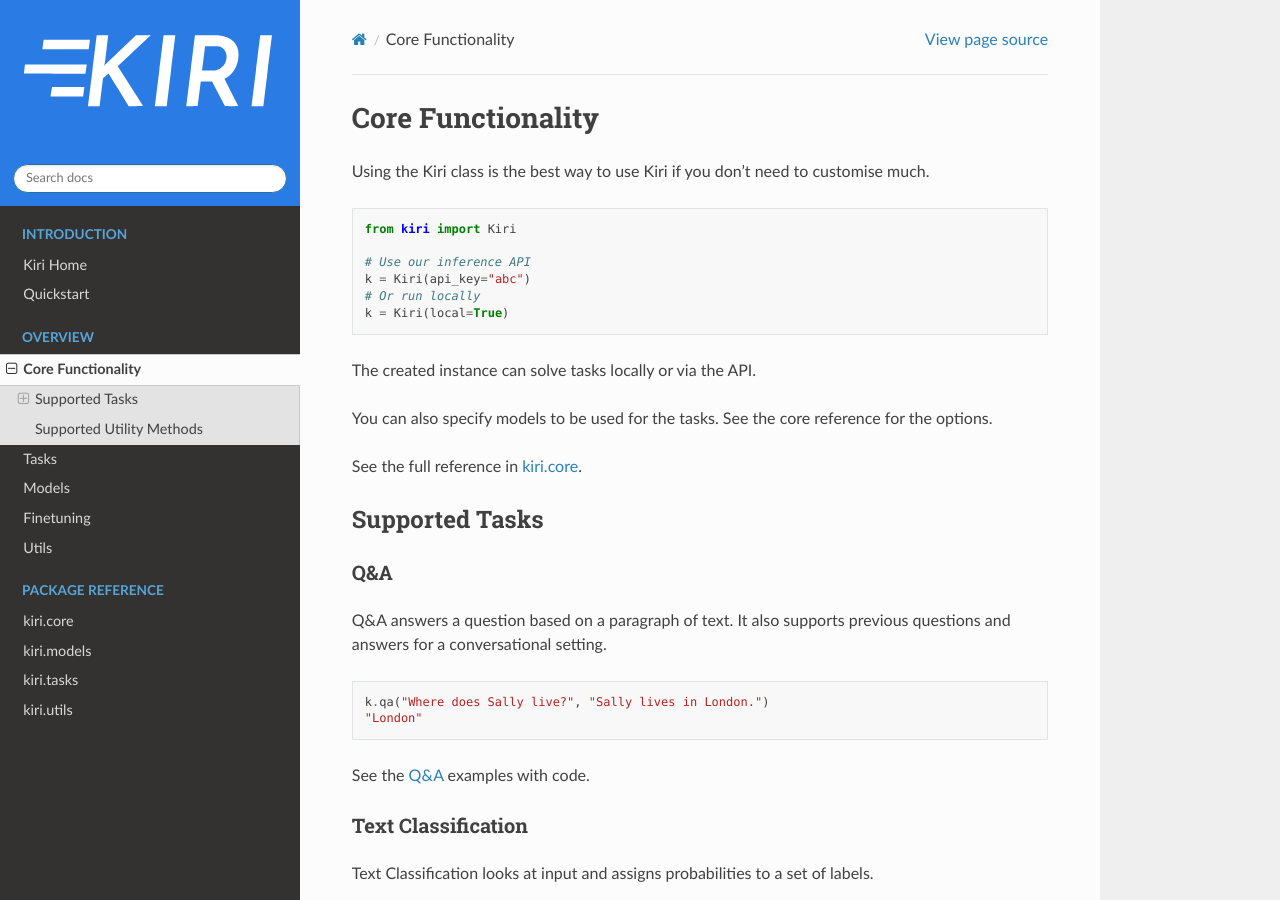
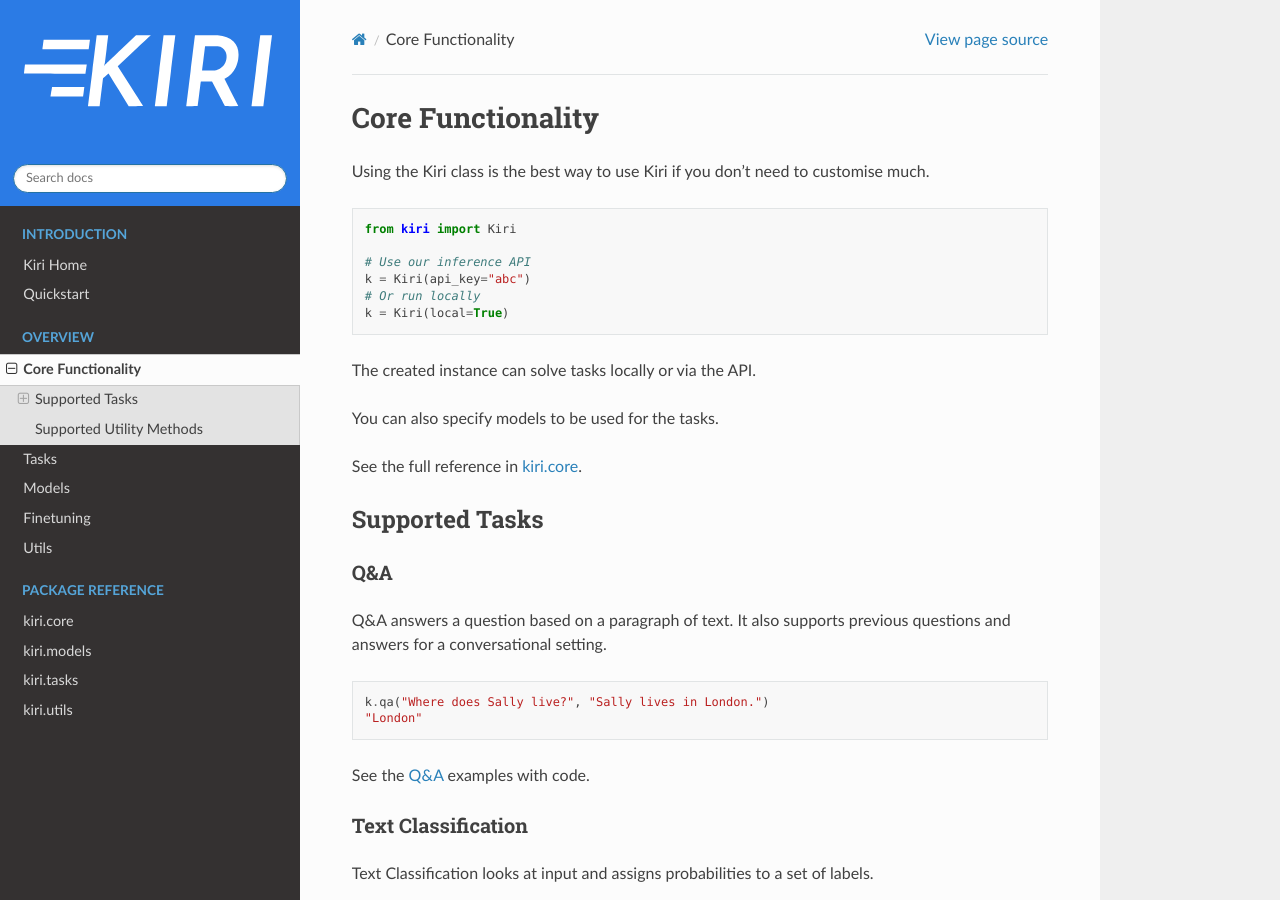
Before and after one commit to backprop-ai/backprop, a Sphinx documentation site: the page built from docs/source/Core.rst, in a window 1280 px wide and 900 px high. Built offline with Sphinx 7.4.7 and the Read the Docs theme 2.0.0, drawn with Linux system fonts in a browser that asks for light colours.

Commit message:
Updated docs

```diff
--- a/docs/source/Core.rst
+++ b/docs/source/Core.rst
@@ -16,7 +16,7 @@
 
 The created instance can solve tasks locally or via the API.
 
-You can also specify models to be used for the tasks. See the core reference for the options.
+You can also specify models to be used for the tasks.
 
 See the full reference in :ref:`kiri-core`.
 
--- a/docs/source/Models.rst
+++ b/docs/source/Models.rst
@@ -74,7 +74,7 @@
 Supporting Tasks with Models
 ----------------------------
 
-In order for a model to support a task, it must follow the tasks input schema.
+In order for a model to support a task, it must follow the task's input schema.
 
 For each task, the input consists of an argument and a keyword argument.
 
```
